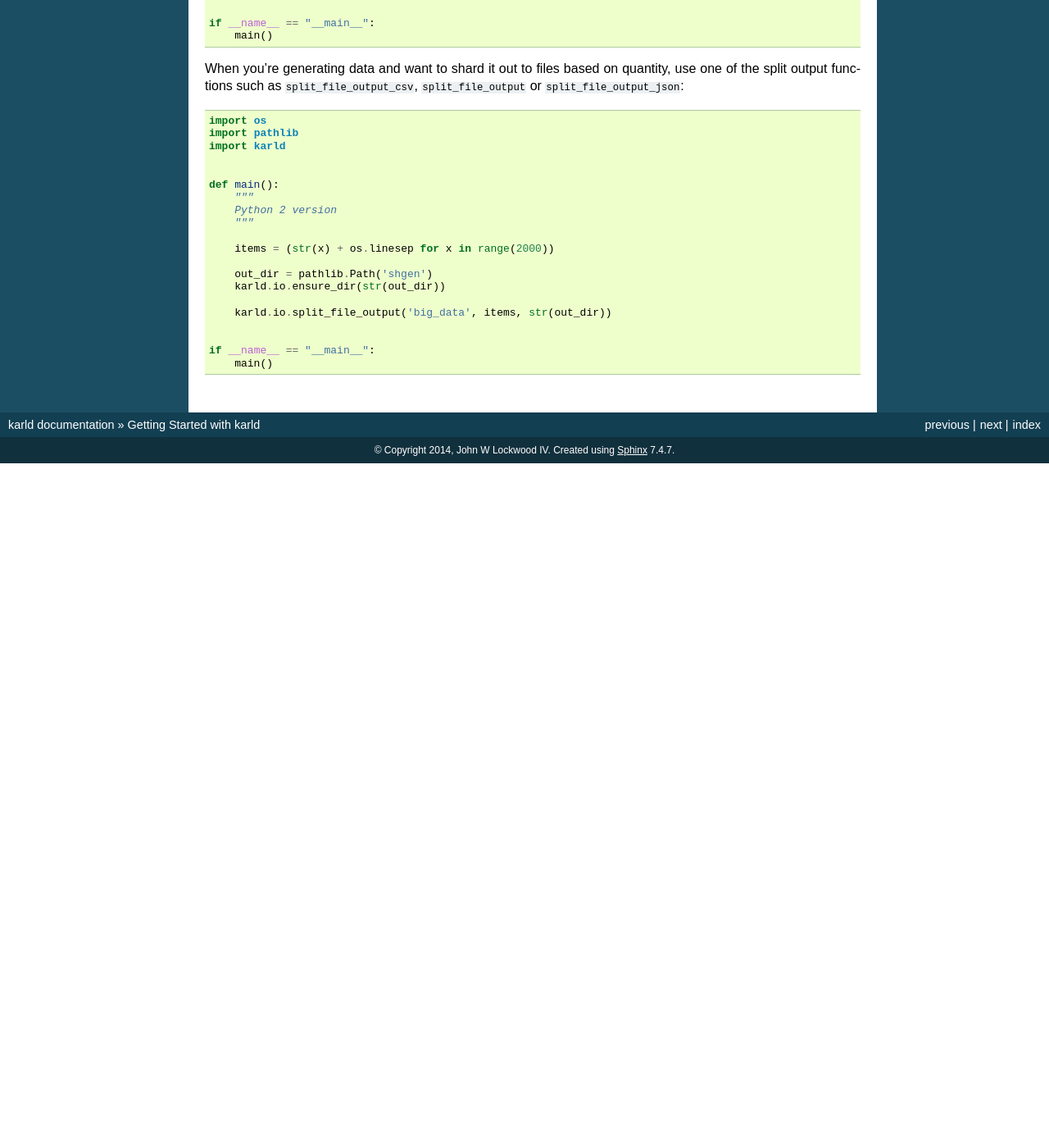
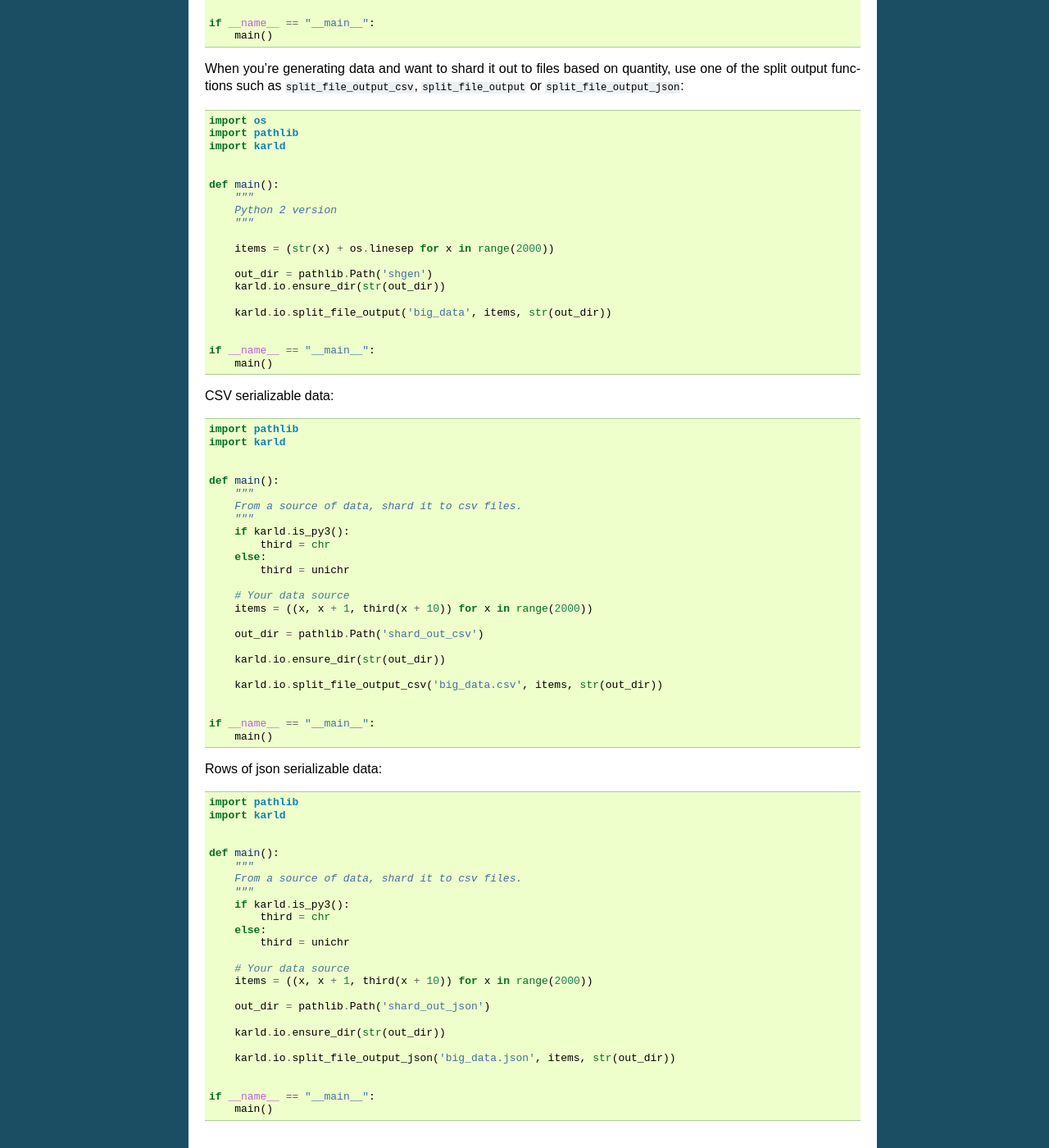
Before and after one commit to johnwlockwood/karl_data, a Sphinx documentation site: the page built from docs/getting-started.rst, in a window 1280 px wide and 1400 px high, scrolled down 1070 px. Shown: the whole window at 82% size. Built offline with Sphinx 7.4.7, drawn with Linux system fonts in a browser that asks for light colours; formulas are drawn with MathJax 3; the version number could not be read and is left out; before the commit the page ends 1635 px from its top, so only the background shows below that.

Commit message:
Add examples to docs

```diff
--- a/docs/getting-started.rst
+++ b/docs/getting-started.rst
@@ -91,3 +91,60 @@ one of the split output functions such as ``split_file_output_csv``, ``split_fil
 
     if __name__ == "__main__":
         main()
+
+CSV serializable data::
+
+    import pathlib
+    import karld
+
+
+    def main():
+        """
+        From a source of data, shard it to csv files.
+        """
+        if karld.is_py3():
+            third = chr
+        else:
+            third = unichr
+
+        # Your data source
+        items = ((x, x + 1, third(x + 10)) for x in range(2000))
+
+        out_dir = pathlib.Path('shard_out_csv')
+
+        karld.io.ensure_dir(str(out_dir))
+
+        karld.io.split_file_output_csv('big_data.csv', items, str(out_dir))
+
+
+    if __name__ == "__main__":
+        main()
+
+
+Rows of json serializable data::
+
+    import pathlib
+    import karld
+
+
+    def main():
+        """
+        From a source of data, shard it to csv files.
+        """
+        if karld.is_py3():
+            third = chr
+        else:
+            third = unichr
+
+        # Your data source
+        items = ((x, x + 1, third(x + 10)) for x in range(2000))
+
+        out_dir = pathlib.Path('shard_out_json')
+
+        karld.io.ensure_dir(str(out_dir))
+
+        karld.io.split_file_output_json('big_data.json', items, str(out_dir))
+
+
+    if __name__ == "__main__":
+        main()
```
Also changed, not shown: 2 other files.
